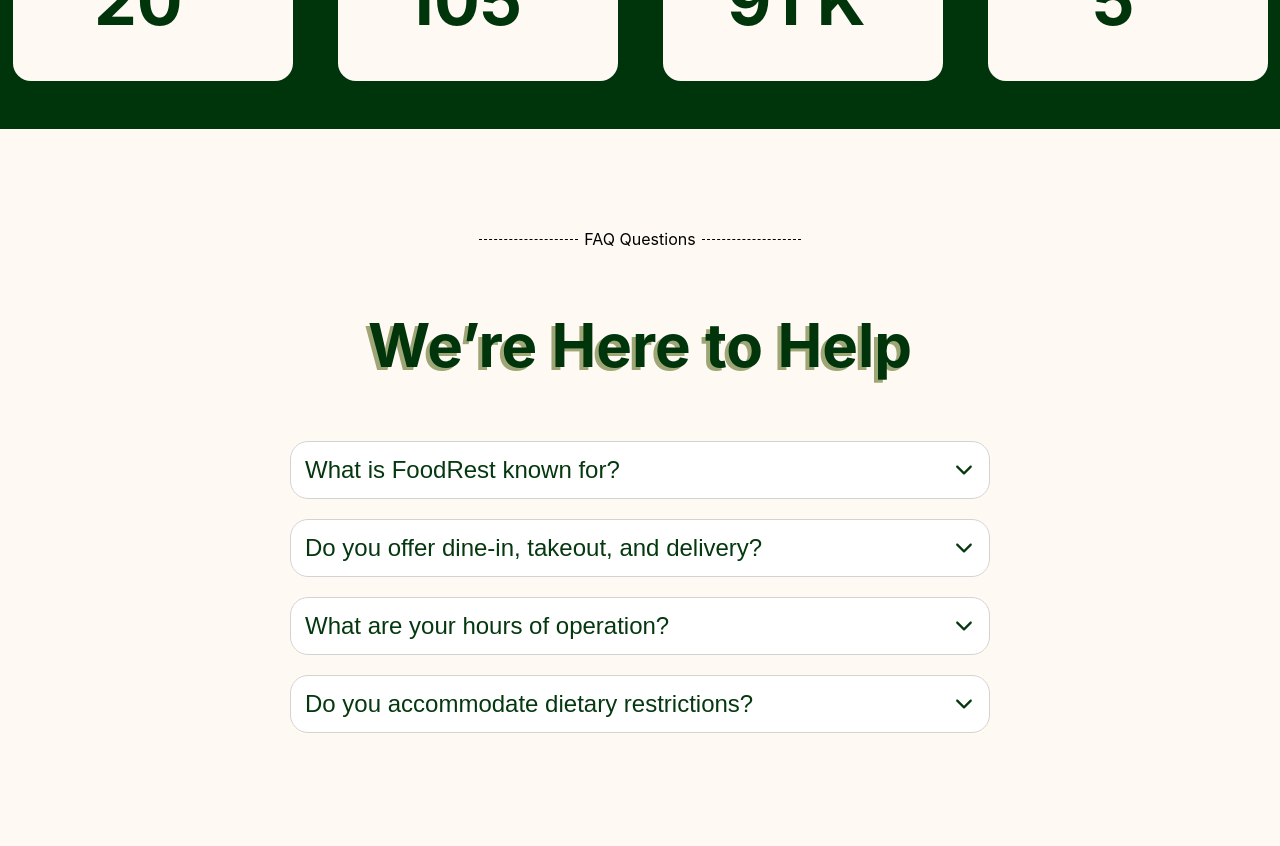
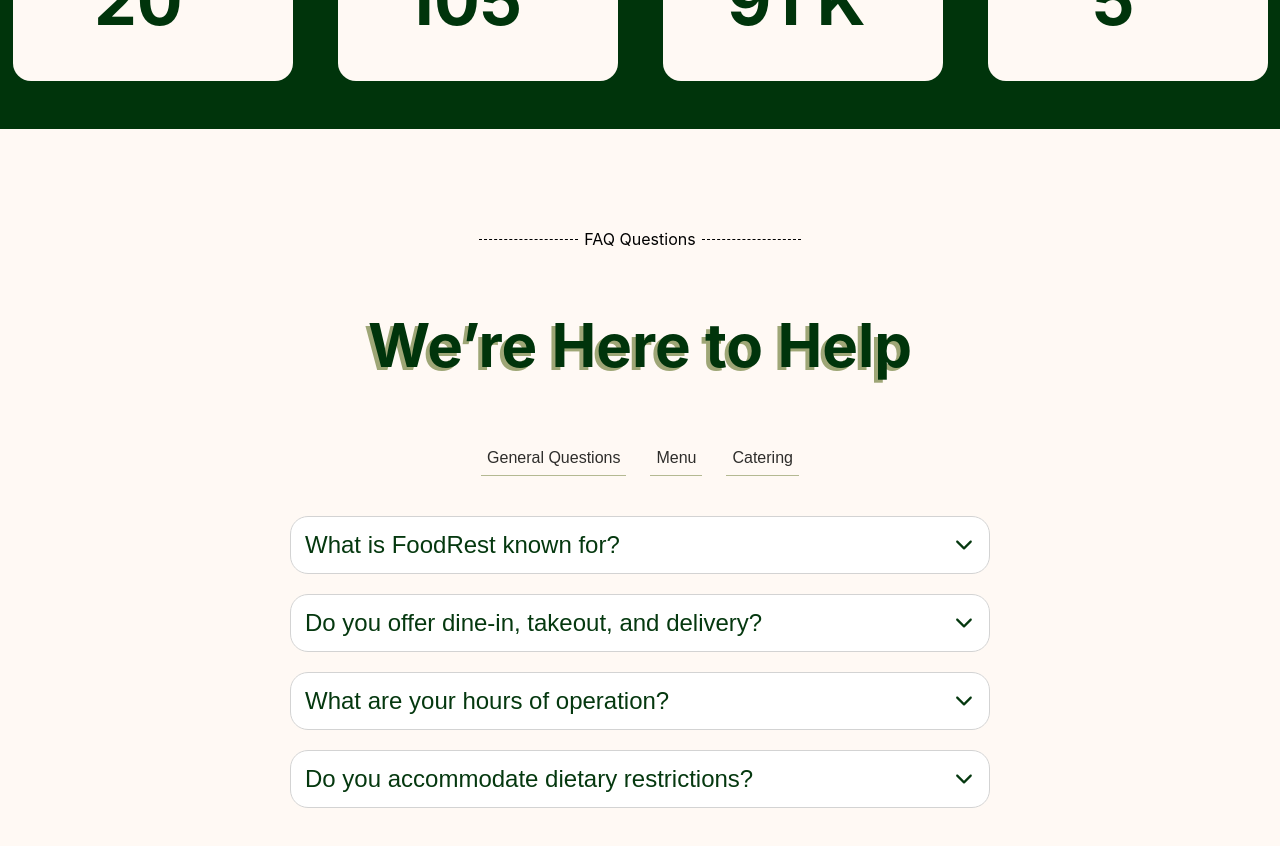
Before and after one commit to Chupacabra44/my-restaurant, a React (Create React App) app: page / in a window 1280 px wide. Shown: the part 4220-5066 px from the top of the page. Built offline with nearby package versions, Linux system fonts and the light colour scheme.

Commit message:
creating Accordion Tabs

```diff
--- a/src/App.js
+++ b/src/App.js
@@ -6,6 +6,7 @@ import Catering from "./components/Catering/Catering";
 import CarouselReview from "./components/CarouselReview/CarouselReview";
 import AnimatedCounter from "./components/AnimatedCounter/AnimatedCounter";
 import Accordion from "./components/Accordion/Accordion";
+import AccordionTabs from "./components/AccordionTabs/AccordionTabs";
 
 function App() {
   const [foodImages, setFoddImages] = useState([]);
@@ -14,6 +15,7 @@ function App() {
   const [catering, setCatering] = useState([]);
   const [isActive, setIsActive] = useState("burgers");
   const [openIndex, setOpenIndex] = useState(null);
+  const [activeTab, setActiveTab] = useState("General Questions");
 
   useEffect(() => {
     async function fetchImages() {
@@ -45,7 +47,9 @@ function App() {
       }
     }
     fetchImages();
-  }, []);
+
+    setOpenIndex(null);
+  }, [activeTab]);
 
   const handleToggle = (index) => {
     setOpenIndex((prev) => (prev === index ? null : index));
@@ -203,6 +207,11 @@ function App() {
             <span>FAQ Questions</span>
           </div>
           <h3 className={styles.AccordionTitle}>We’re Here to Help</h3>
+
+          <AccordionTabs setActiveTab={setActiveTab} />
+
+          {activeTab === "General Questions" && (
+            <div className={styles.FadeIn} key="General Questions">
               <Accordion
                 accordionHeaderText={"What is FoodRest known for?"}
                 accordionContentText={
@@ -212,7 +221,9 @@ function App() {
                 onToggle={() => handleToggle(0)}
               />
               <Accordion
-            accordionHeaderText={"Do you offer dine-in, takeout, and delivery?"}
+                accordionHeaderText={
+                  "Do you offer dine-in, takeout, and delivery?"
+                }
                 accordionContentText={
                   "Lorem ipsum dolor sit amet, consectetuer adipiscing elit. Aenean commodo ligula eget dolor. Aenean massa. Cum sociis natoque penatibus et magnis dis parturient montes, nascetur."
                 }
@@ -235,6 +246,47 @@ function App() {
                 isOpen={openIndex === 3}
                 onToggle={() => handleToggle(3)}
               />
+            </div>
+          )}
+
+          {activeTab === "Menu" && (
+            <div className={styles.FadeIn} key="Menu">
+              <Accordion
+                accordionHeaderText={"What cuisines do you offer?"}
+                accordionContentText={
+                  "Lorem ipsum dolor sit amet, consectetuer adipiscing elit. Aenean commodo ligula eget dolor. Aenean massa. Cum sociis natoque penatibus et magnis dis parturient montes, nascetur."
+                }
+                isOpen={openIndex === 0}
+                onToggle={() => handleToggle(0)}
+              />
+              <Accordion
+                accordionHeaderText={"Do you have a kids' menu?"}
+                accordionContentText={
+                  "Lorem ipsum dolor sit amet, consectetuer adipiscing elit. Aenean commodo ligula eget dolor. Aenean massa. Cum sociis natoque penatibus et magnis dis parturient montes, nascetur."
+                }
+                isOpen={openIndex === 1}
+                onToggle={() => handleToggle(1)}
+              />
+              <Accordion
+                accordionHeaderText={
+                  "Can I sample the food before booking catering?"
+                }
+                accordionContentText={
+                  "Lorem ipsum dolor sit amet, consectetuer adipiscing elit. Aenean commodo ligula eget dolor. Aenean massa. Cum sociis natoque penatibus et magnis dis parturient montes, nascetur."
+                }
+                isOpen={openIndex === 2}
+                onToggle={() => handleToggle(2)}
+              />
+              <Accordion
+                accordionHeaderText={"Are your ingredients locally sourced?"}
+                accordionContentText={
+                  "Lorem ipsum dolor sit amet, consectetuer adipiscing elit. Aenean commodo ligula eget dolor. Aenean massa. Cum sociis natoque penatibus et magnis dis parturient montes, nascetur."
+                }
+                isOpen={openIndex === 3}
+                onToggle={() => handleToggle(3)}
+              />
+            </div>
+          )}
         </section>
       </main>
     </>
--- a/src/App.module.scss
+++ b/src/App.module.scss
@@ -285,3 +285,19 @@ hr {
   border-style: dashed;
   margin: 0 6px 0 6px;
 }
+
+.FadeIn {
+  animation-name: fadeInBottom;
+  animation-duration: 1.5s;
+  animation-fill-mode: both;
+}
+
+@keyframes fadeInBottom {
+  from {
+    opacity: 0;
+    transform: translateY(100%);
+  }
+  to {
+    opacity: 1;
+  }
+}
--- /dev/null
+++ b/src/components/AccordionTabs/AccordionTabs.jsx
@@ -0,0 +1,23 @@
+import styles from "./AccordionTabs.module.scss";
+
+const AccordionTabs = ({ setActiveTab }) => {
+  return (
+    <div className={styles.AccordionTabs}>
+      <button
+        onClick={() => setActiveTab("General Questions")}
+        className={styles.AccordionTab}
+      >
+        General Questions
+      </button>
+      <button
+        onClick={() => setActiveTab("Menu")}
+        className={styles.AccordionTab}
+      >
+        Menu
+      </button>
+      <button className={styles.AccordionTab}>Catering</button>
+    </div>
+  );
+};
+
+export default AccordionTabs;
--- /dev/null
+++ b/src/components/AccordionTabs/AccordionTabs.module.scss
@@ -0,0 +1,22 @@
+.AccordionTabs {
+  display: flex;
+  list-style: none;
+  justify-content: center;
+  gap: 24px;
+  margin-bottom: 40px;
+}
+
+.AccordionTab {
+  background-color: transparent;
+  color: #2e2d2b;
+  border-style: none;
+  border-bottom: 1px solid #b4b992;
+  line-height: 2;
+  font-size: 16px;
+  cursor: pointer;
+
+  &:hover {
+    color: #ffb63b;
+    border-bottom: 1px solid #ffb63b;
+  }
+}
```
Lines whose indentation alone changed are shown as unchanged.
